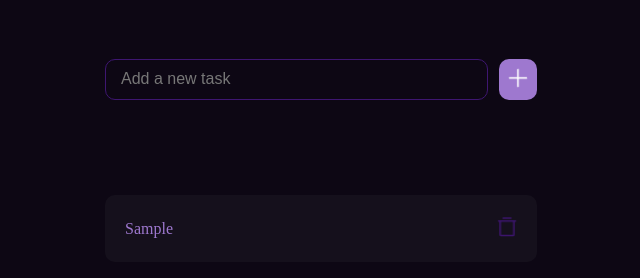
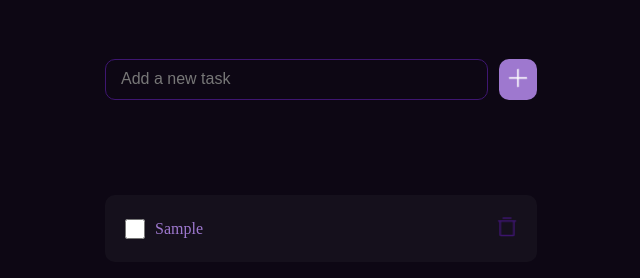
Before and after one commit to DeveloperMurodjon/7thL5thM, a plain HTML site: page index.html in a window 1280 px wide. Both pictures are taken after typing "Sample" into the empty fields and a click on the button 837 px from the left and 79 px from the top of the page. Shown: the full height of the page, 319-959 px from the left. Drawn offline with Linux system fonts and the light colour scheme.

Commit message:
added checkbox

```diff
--- a/app.js
+++ b/app.js
@@ -11,6 +11,7 @@ function validate(taskValue) {
 
 function createCard(task) {
   return `<div class="taskCard">
+        <input type="checkbox" class="check" />
             <div class="taskText">${task.taskValue}</div>
             <button data-id="${task.id}" class="btn-delete">
               <img src="./images/delete-btn.png" alt="delete button" />
@@ -57,6 +58,15 @@ wrapper.addEventListener("click", function (event) {
   }
 });
 
+wrapper.addEventListener("click", function (event) {
+  if (event.target.classList.contains("check")) {
+    const taskText = event.target.nextElementSibling;
+    taskText.style.textDecoration = event.target.checked
+      ? "line-through"
+      : "none";
+  }
+});
+
 document.addEventListener("DOMContentLoaded", function () {
   let data = [];
   if (localStorage.getItem("task")) {
--- a/style.css
+++ b/style.css
@@ -87,6 +87,7 @@ label {
 }
 
 .taskText {
+  padding-left: 10px;
   flex: 1;
   font-size: 16px;
   color: #9e78cf;
@@ -102,3 +103,13 @@ label {
   width: 20px;
   height: 20px;
 }
+.check {
+  width: 20px;
+  height: 20px;
+  background-color: transparent;
+  border: 2px solid #9e78cf;
+  border-radius: 5px;
+  cursor: pointer;
+  position: relative;
+  background-color: transparent;
+}
```
